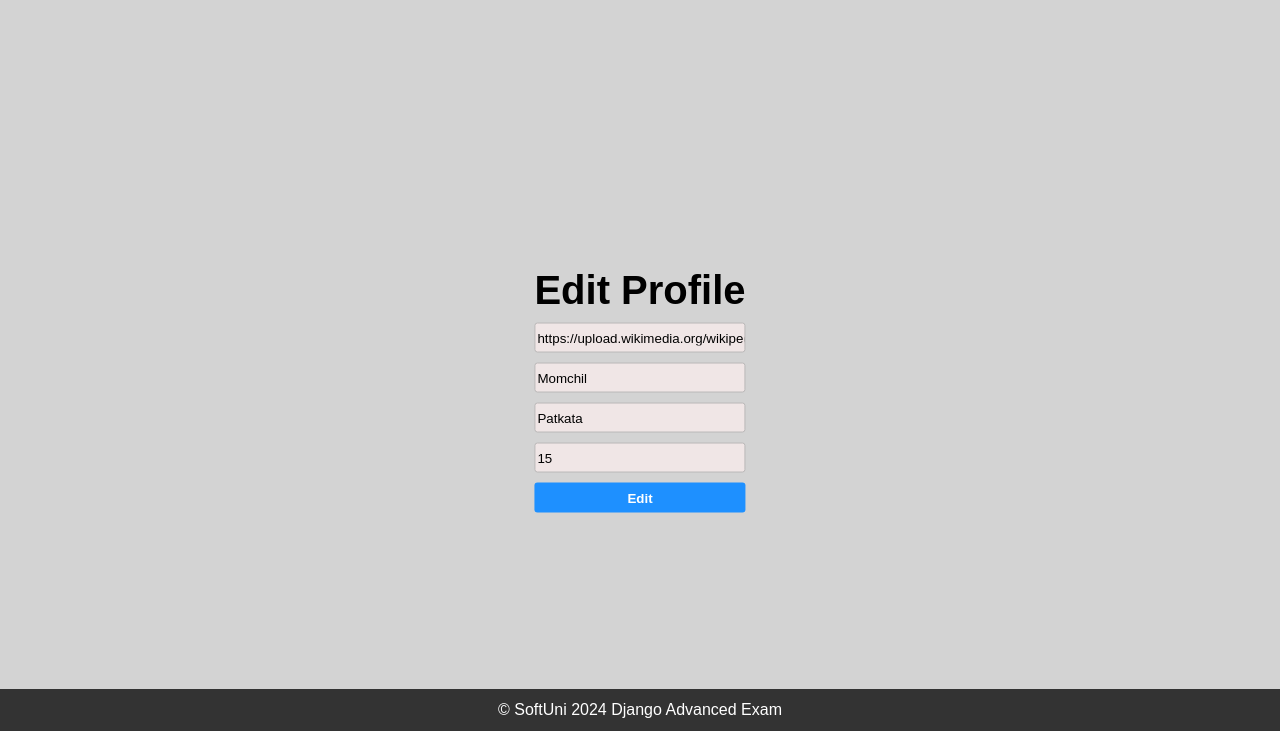
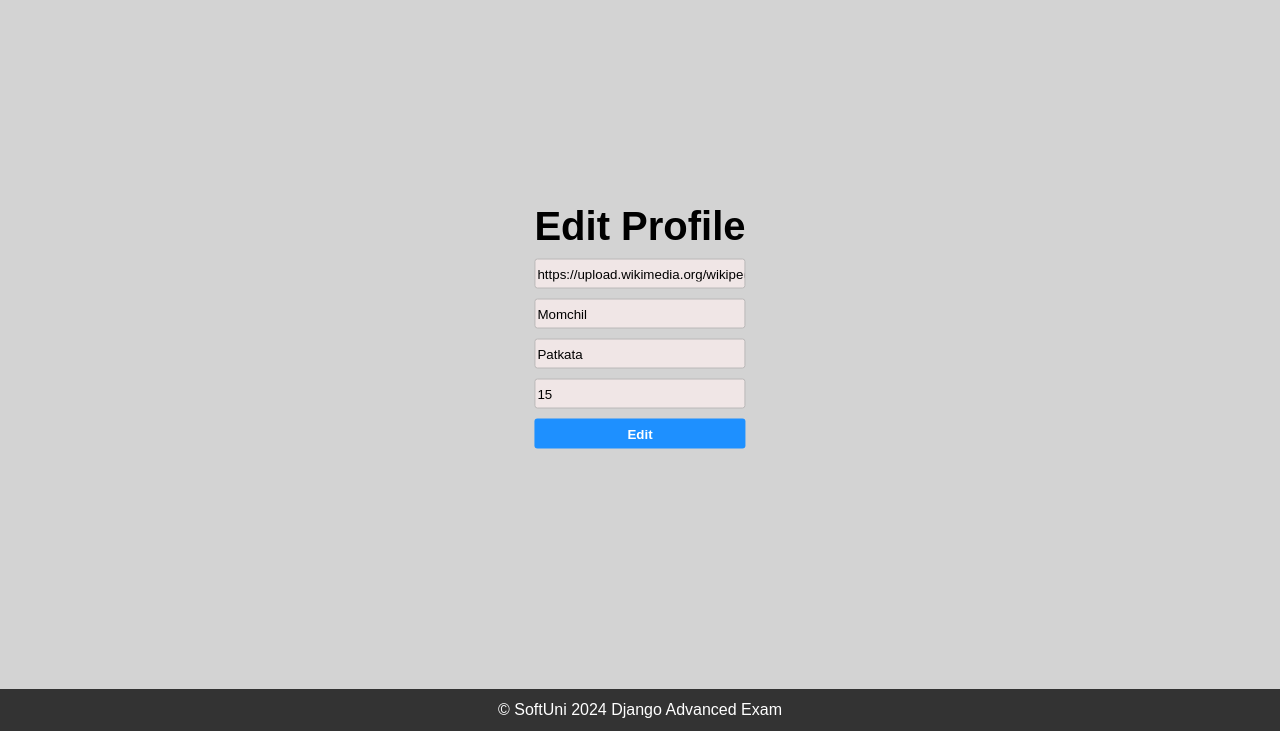
Before and after one commit to MomkoBrat/Django-Advanced-Exam, a Django app: page /accounts/edit/16/ in a window 1280 px wide. Shown: the part 69-800 px from the top of the page. Run offline with Django 5.2, Linux system fonts and the light colour scheme; data comes from the database, SQL or seed files in the repository.

Commit message:
little edit update

```diff
--- a/static/css/accounts/edit-profile.css
+++ b/static/css/accounts/edit-profile.css
@@ -1,5 +1,5 @@
 .edit-delete {
-    margin-top: 5%;
+    margin-top: 0%;
     position: absolute;
     top: 50%;
     left: 50%;
@@ -36,8 +36,3 @@
     margin-top: 10px;
     height: 30px;
 }
-
-.second-option {
-    text-align: center;
-    padding: 20px;
-}
```
